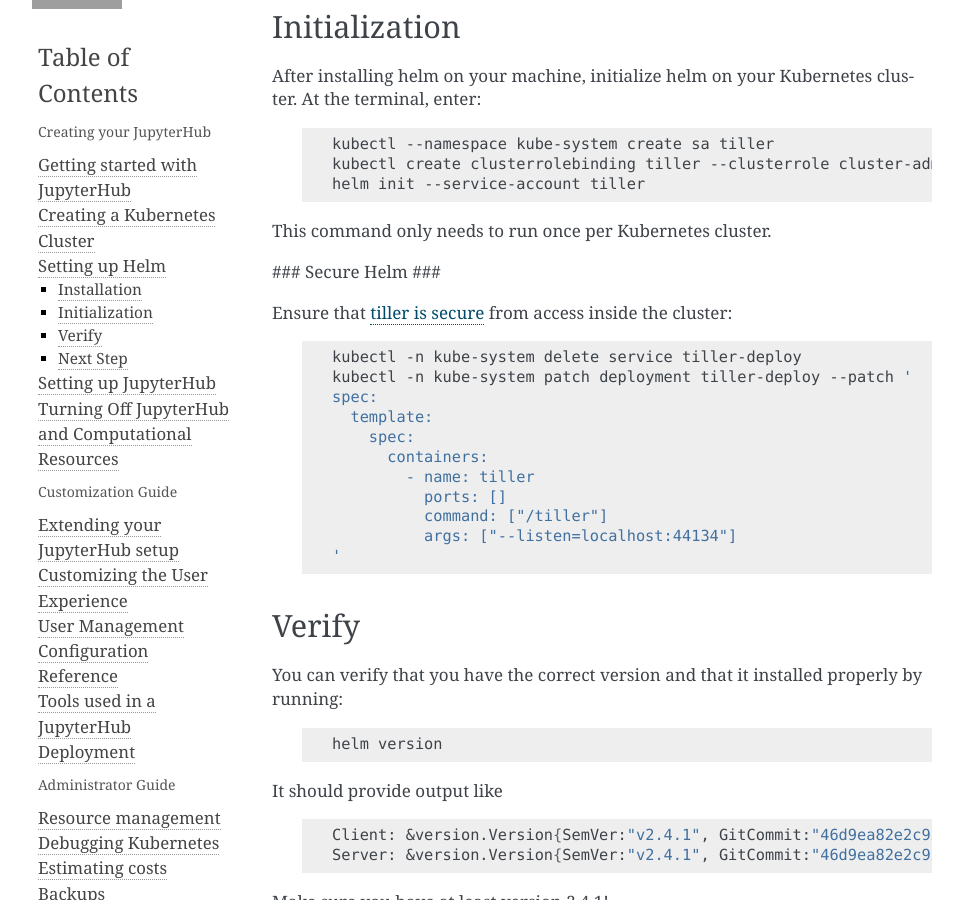
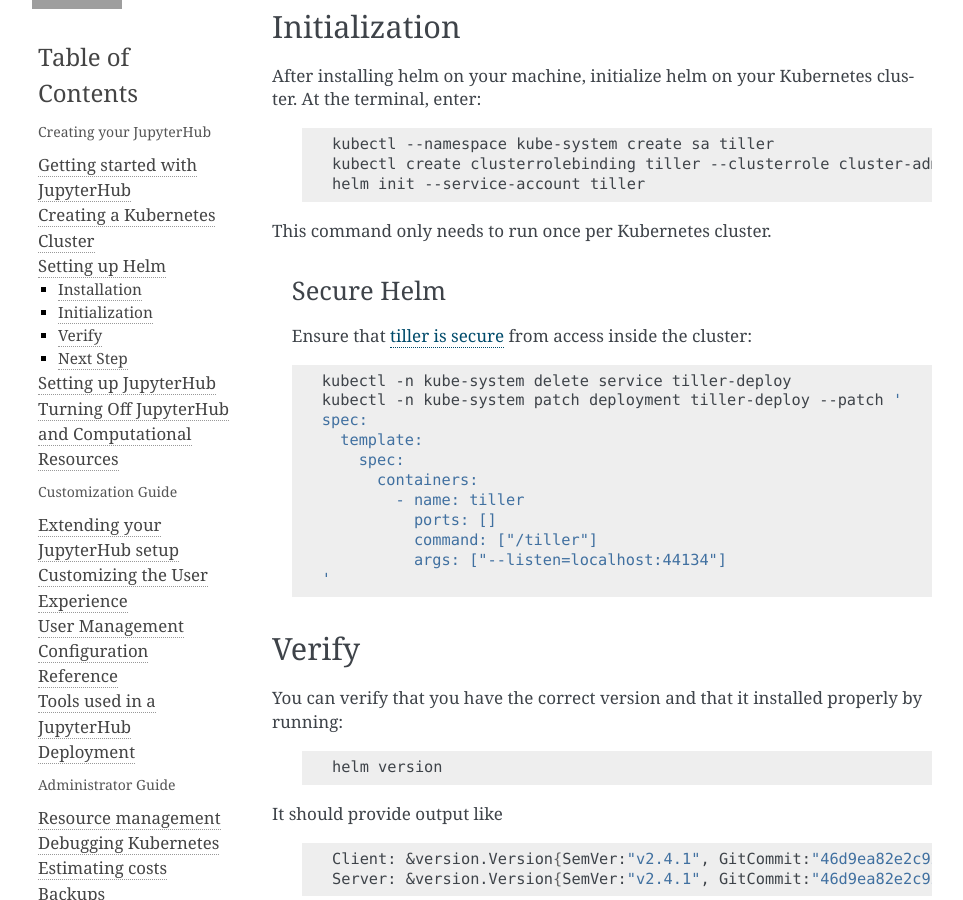
Before and after one commit to jupyterhub/zero-to-jupyterhub-k8s, a Sphinx documentation site: the page built from doc/source/setup-helm.rst, in a window 1280 px wide and 900 px high, scrolled down 468 px. Shown: the whole window, without its empty margins (148-1111 px from the left). Built offline with Sphinx 7.4.7, drawn with Linux system fonts in a browser that asks for light colours; grey boxes are pictures that could not be loaded.

Commit message:
Use RST subheading.

```diff
--- a/doc/source/setup-helm.rst
+++ b/doc/source/setup-helm.rst
@@ -34,7 +34,8 @@
 
 This command only needs to run once per Kubernetes cluster.
 
-### Secure Helm ###
+Secure Helm
+~~~~~~~~~~~
 
 Ensure that `tiller is secure <https://engineering.bitnami.com/articles/helm-security.html>`_ from access inside the cluster:
 
```
